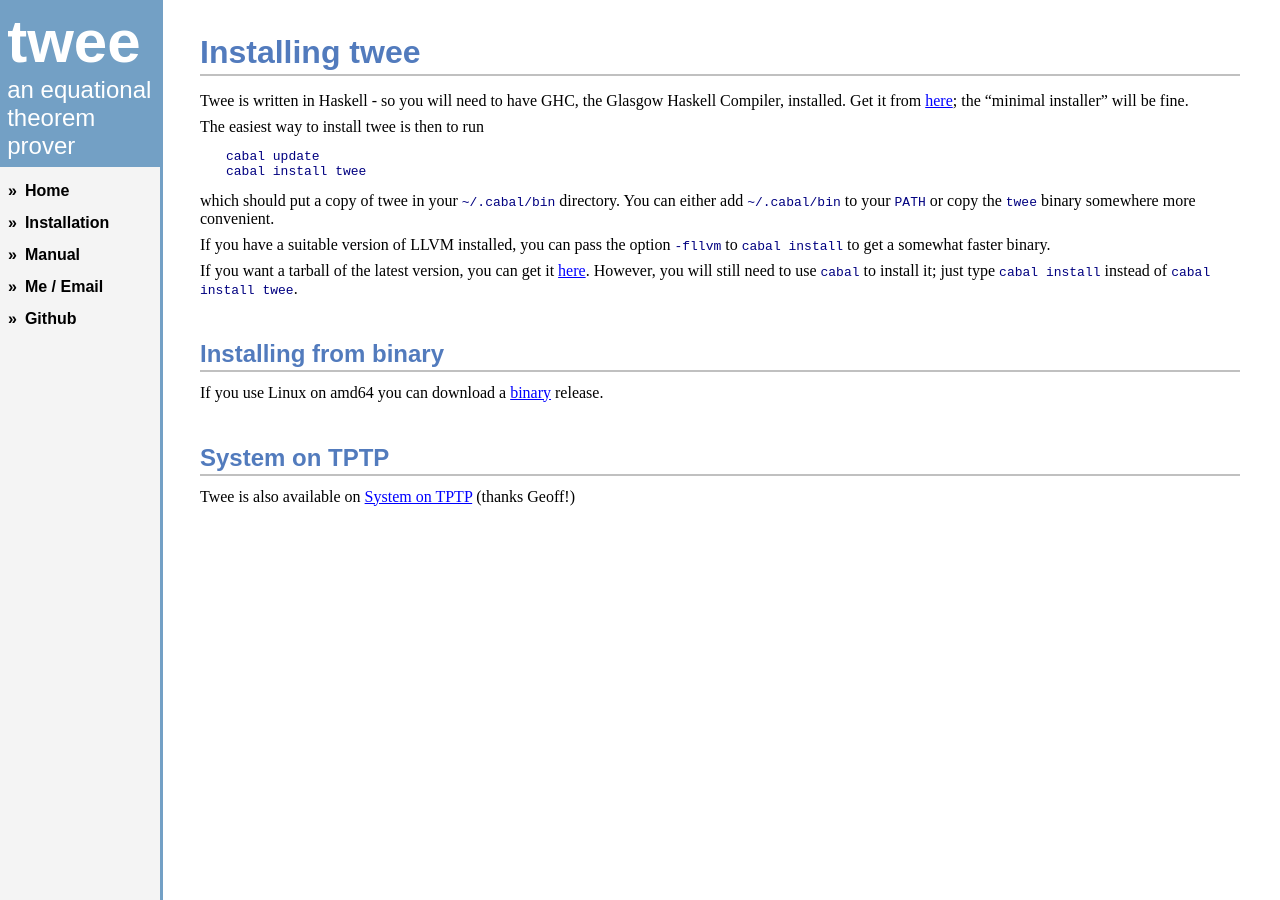
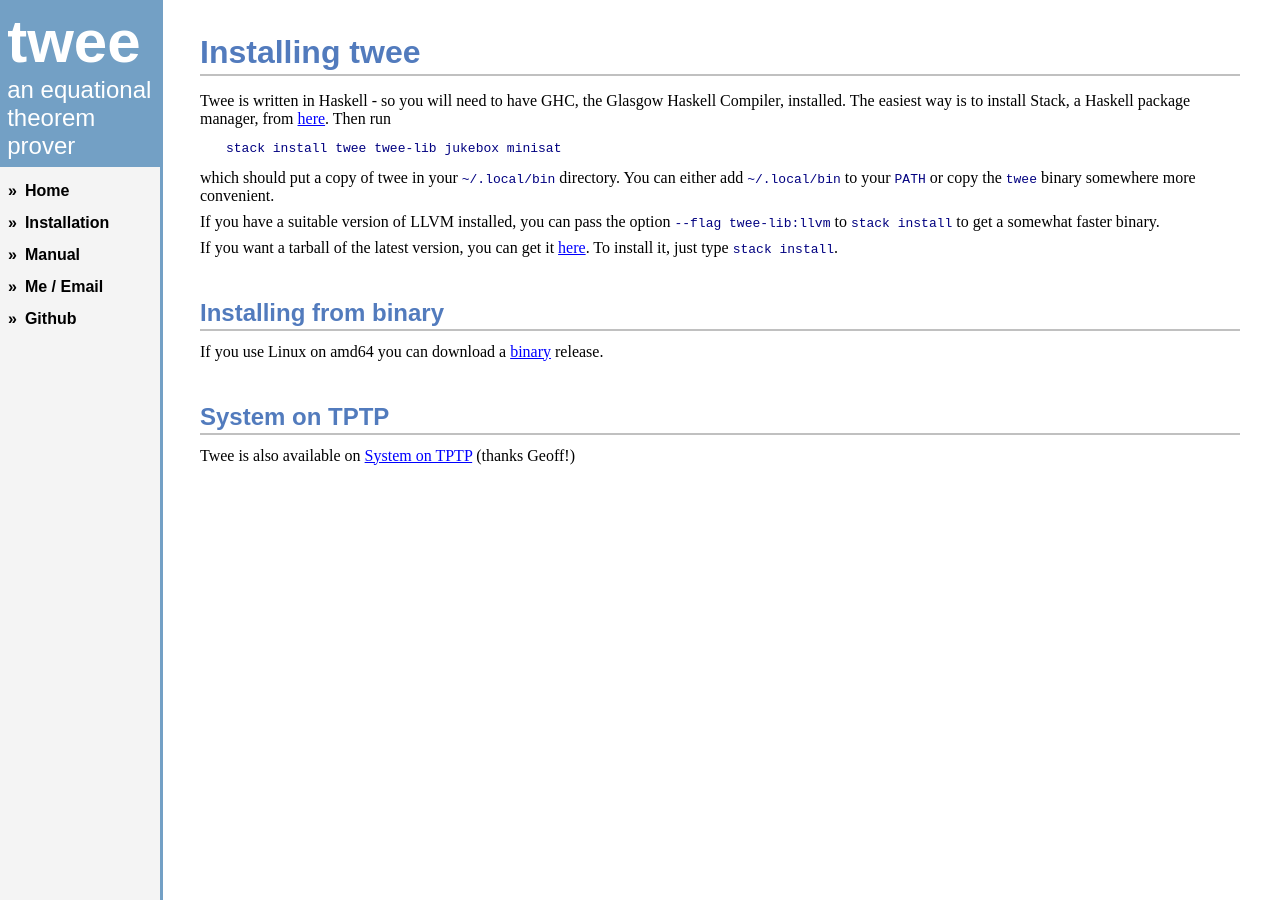
Before and after one commit to nick8325/twee, a Jekyll site: the page built from installation.md, in a window 1280 px wide. Built offline with Jekyll 4.4.1, drawn with Linux system fonts in a browser that asks for light colours.

Commit message:
Update install instructions

```diff
--- a/installation.md
+++ b/installation.md
@@ -7,26 +7,23 @@
 # Installing twee
 
 Twee is written in Haskell - so you will need to have GHC, the Glasgow
-Haskell Compiler, installed. Get it from
-[here](https://www.haskell.org/downloads); the "minimal installer"
-will be fine.
+Haskell Compiler, installed. The easiest way is to install Stack, a
+Haskell package manager, from [here](https://www.haskell.org/downloads/#stack).
+Then run
 
-The easiest way to install twee is then to run
+    stack install twee twee-lib jukebox minisat
 
-    cabal update
-    cabal install twee
-
-which should put a copy of twee in your `~/.cabal/bin` directory.
-You can either add `~/.cabal/bin` to your `PATH` or copy the `twee`
+which should put a copy of twee in your `~/.local/bin` directory.
+You can either add `~/.local/bin` to your `PATH` or copy the `twee`
 binary somewhere more convenient.
 
 If you have a suitable version of LLVM installed, you can pass the
-option `-fllvm` to `cabal install` to get a somewhat faster binary.
+option `--flag twee-lib:llvm` to `stack install` to get a somewhat
+faster binary.
 
 If you want a tarball of the latest version, you can get it
 [here](https://github.com/nick8325/twee/archive/twee-2.3.tar.gz).
-However, you will still need to use `cabal` to install it; just type
-`cabal install` instead of `cabal install twee`.
+To install it, just type `stack install`.
 
 ## Installing from binary
 
```
